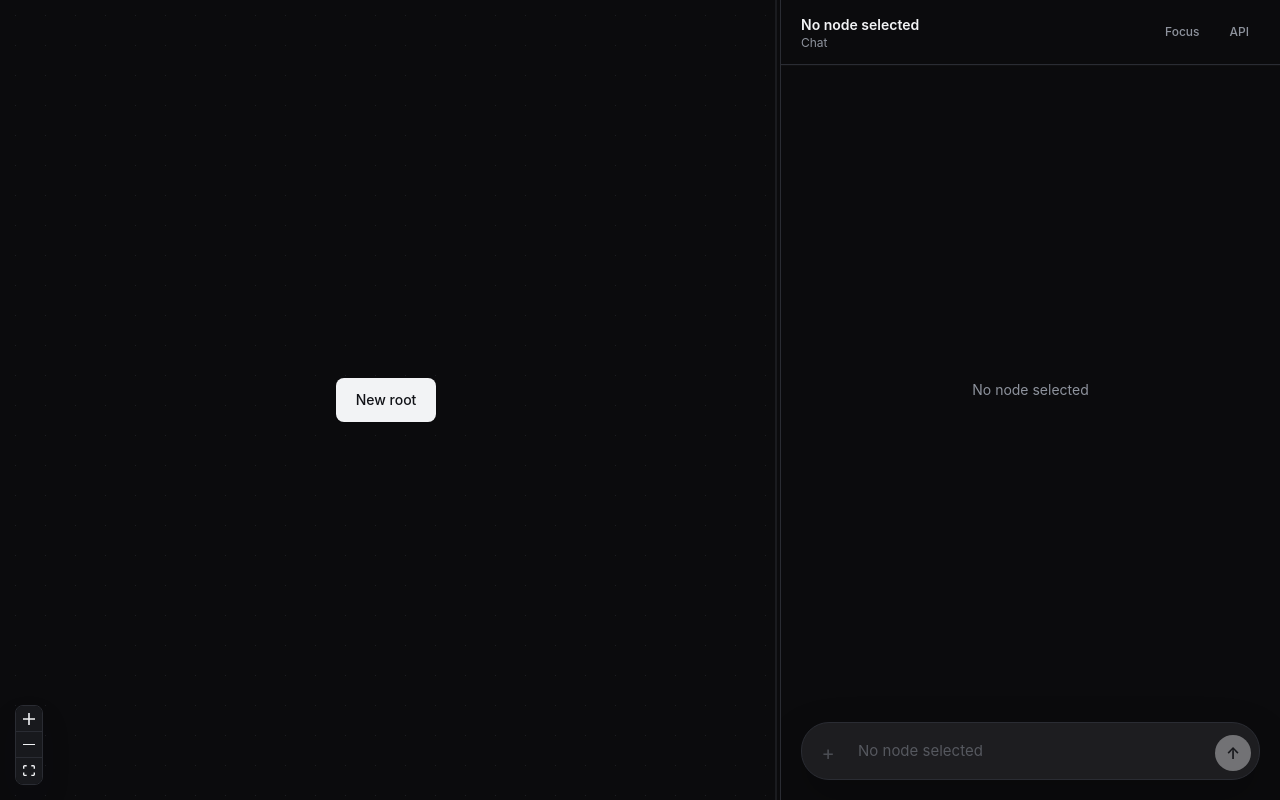
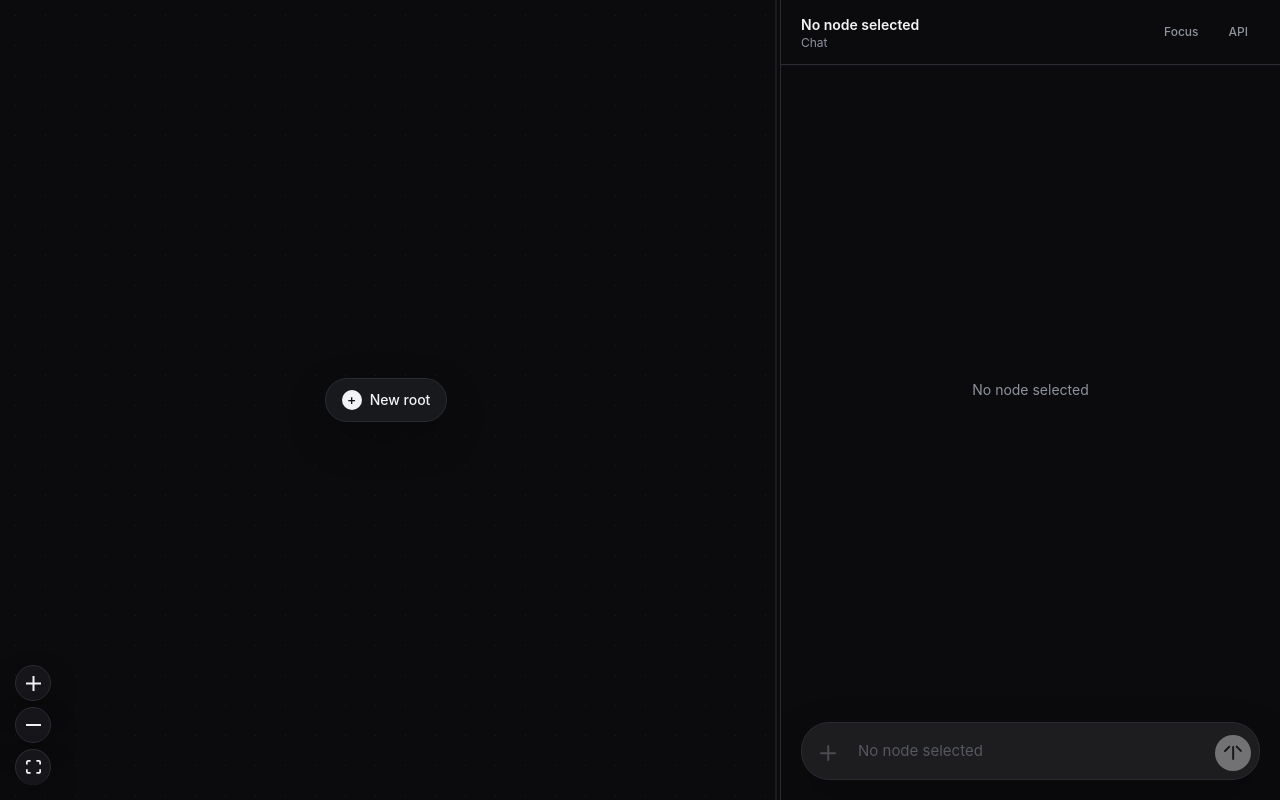
Before and after one commit to alimak4v/ino_agent, a React (Vite) app: page / in a window 1280 px wide. Built offline with nearby package versions, Linux system fonts and the light colour scheme.

Commit message:
Refine chat and tree visual design

```diff
--- a/src/components/ChatPanel.tsx
+++ b/src/components/ChatPanel.tsx
@@ -6,7 +6,13 @@ import {
   useRef,
   useState,
 } from "react";
-import { api, isTauriRuntime, type ChatSettings, type Message, type SettingsInput } from "../lib/api";
+import {
+  api,
+  isTauriRuntime,
+  type ChatSettings,
+  type Message,
+  type SettingsInput,
+} from "../lib/api";
 import type { CanvasLayoutNode } from "./TreeCanvas";
 import { MarkdownMessage } from "./MarkdownMessage";
 
@@ -209,18 +215,18 @@ export function ChatPanel({
                 : "Chat"}
             </div>
           </div>
-          <div className="flex shrink-0 items-center gap-2">
+          <div className="flex shrink-0 items-center gap-1.5">
             <button
               type="button"
               onClick={onToggleTree}
-              className="rounded-full border border-transparent px-2.5 py-1.5 text-xs font-medium text-[color:var(--muted)] transition-colors hover:border-[color:var(--border)] hover:bg-[color:var(--panel)] hover:text-[color:var(--text)]"
+              className="h-8 rounded-full px-3 text-xs font-medium text-[color:var(--muted)] transition-colors hover:bg-[color:var(--panel)] hover:text-[color:var(--text)]"
             >
               {treeVisible ? "Focus" : "Tree"}
             </button>
             <button
               type="button"
               onClick={() => setSettingsOpen((value) => !value)}
-              className="rounded-full border border-transparent px-2.5 py-1.5 text-xs font-medium text-[color:var(--muted)] transition-colors hover:border-[color:var(--border)] hover:bg-[color:var(--panel)] hover:text-[color:var(--text)]"
+              className="h-8 rounded-full px-3 text-xs font-medium text-[color:var(--muted)] transition-colors hover:bg-[color:var(--panel)] hover:text-[color:var(--text)]"
             >
               API
             </button>
@@ -436,10 +442,14 @@ export function ChatPanel({
                 type="button"
                 disabled={!canWrite || sending || attachmentBusy}
                 onClick={() => fileInputRef.current?.click()}
-              className="grid h-9 w-9 shrink-0 place-items-center rounded-full text-xl leading-none text-[color:var(--muted)] transition-colors hover:bg-[color:var(--selected)] hover:text-[color:var(--text)] disabled:cursor-not-allowed disabled:opacity-40"
+                className="group relative grid h-9 w-9 shrink-0 place-items-center rounded-full text-[color:var(--muted)] transition-colors hover:bg-[color:var(--selected)] hover:text-[color:var(--text)] disabled:cursor-not-allowed disabled:opacity-40"
                 aria-label={attachmentBusy ? "Loading files" : "Attach files"}
               >
-              {attachmentBusy ? "..." : "+"}
+                {attachmentBusy ? (
+                  <span className="text-xs leading-none">...</span>
+                ) : (
+                  <PlusIcon />
+                )}
               </button>
               <textarea
                 ref={textareaRef}
@@ -460,10 +470,10 @@ export function ChatPanel({
               <button
                 type="submit"
                 disabled={!canSend}
-              className="grid h-9 w-9 shrink-0 place-items-center rounded-full bg-[color:var(--button)] text-base font-semibold text-[color:var(--button-text)] transition-opacity disabled:cursor-not-allowed disabled:opacity-40"
+                className="grid h-9 w-9 shrink-0 place-items-center rounded-full bg-[color:var(--button)] text-[color:var(--button-text)] transition-opacity disabled:cursor-not-allowed disabled:opacity-40"
                 aria-label="Send"
               >
-              ↑
+                <SendIcon />
               </button>
             </div>
           </div>
@@ -520,6 +530,25 @@ function InlineVisualization({ html }: { html: string }) {
   );
 }
 
+function PlusIcon() {
+  return (
+    <span className="relative block h-4 w-4" aria-hidden="true">
+      <span className="absolute left-1/2 top-0 h-4 w-[1.5px] -translate-x-1/2 rounded-full bg-current" />
+      <span className="absolute left-0 top-1/2 h-[1.5px] w-4 -translate-y-1/2 rounded-full bg-current" />
+    </span>
+  );
+}
+
+function SendIcon() {
+  return (
+    <span className="relative block h-4 w-4" aria-hidden="true">
+      <span className="absolute left-1/2 top-[1px] h-[14px] w-[1.7px] -translate-x-1/2 rounded-full bg-current" />
+      <span className="absolute left-[4px] top-[1px] h-[8px] w-[1.7px] origin-top rotate-45 rounded-full bg-current" />
+      <span className="absolute right-[4px] top-[1px] h-[8px] w-[1.7px] origin-top -rotate-45 rounded-full bg-current" />
+    </span>
+  );
+}
+
 async function readFileAsAttachment(file: File): Promise<AttachmentDraft> {
   if (file.size > MAX_FILE_BYTES) {
     throw new Error(`File is larger than ${formatBytes(MAX_FILE_BYTES)}.`);
@@ -533,9 +562,8 @@ async function readFileAsAttachment(file: File): Promise<AttachmentDraft> {
 
   if (textLike) {
     const text = await readFileText(file);
-    const clipped = text.length > MAX_TEXT_CHARS
-      ? `${text.slice(0, MAX_TEXT_CHARS)}\n\n[File clipped]`
-      : text;
+    const clipped =
+      text.length > MAX_TEXT_CHARS ? `${text.slice(0, MAX_TEXT_CHARS)}\n\n[File clipped]` : text;
     return {
       id: crypto.randomUUID(),
       name: file.name,
--- a/src/components/TreeCanvas.tsx
+++ b/src/components/TreeCanvas.tsx
@@ -54,44 +54,43 @@ interface ContextMenuEvent {
 function TreeNodeCard({ data }: { data: TreeNodeData }) {
   return (
     <div
-      className="no-drag relative w-[220px] overflow-hidden rounded-lg border px-3.5 py-3 transition-all"
+      className="no-drag relative w-[240px] overflow-hidden rounded-[22px] border px-4 py-3.5 transition-all"
       style={{
-        borderColor: data.selected ? "var(--accent)" : "var(--border)",
+        borderColor: data.selected
+          ? "color-mix(in srgb, var(--accent) 72%, var(--border))"
+          : "color-mix(in srgb, var(--border) 84%, transparent)",
         background: data.isRoot
-          ? "color-mix(in srgb, var(--panel) 88%, var(--accent) 12%)"
+          ? "color-mix(in srgb, var(--panel) 94%, var(--accent) 6%)"
           : data.selected
-            ? "var(--selected)"
-            : "var(--panel)",
+            ? "color-mix(in srgb, var(--panel) 86%, var(--accent) 14%)"
+            : "color-mix(in srgb, var(--panel) 92%, transparent)",
         color: "var(--text)",
         boxShadow: data.selected
-          ? "0 14px 30px color-mix(in srgb, var(--accent) 18%, transparent), 0 0 0 3px color-mix(in srgb, var(--accent) 14%, transparent)"
-          : "0 10px 24px rgba(15, 23, 42, 0.08)",
+          ? "0 18px 52px rgba(0, 0, 0, 0.28), 0 0 0 1px color-mix(in srgb, var(--accent) 18%, transparent)"
+          : "0 14px 36px rgba(0, 0, 0, 0.18)",
       }}
     >
-      <div
-        className="absolute inset-x-0 top-0 h-1"
-        style={{
-          background: data.selected
-            ? "var(--accent)"
-            : data.isLeaf
-              ? "color-mix(in srgb, var(--accent) 58%, var(--panel))"
-              : "color-mix(in srgb, var(--edge) 70%, var(--panel))",
-        }}
-      />
-      <div className="flex items-center gap-2">
+      <div className="flex min-h-9 items-center gap-3">
         <span
-          className="h-2 w-2 shrink-0 rounded-full"
+          className="h-2.5 w-2.5 shrink-0 rounded-full"
           style={{
             background: data.isLeaf
-              ? "var(--accent)"
-              : "color-mix(in srgb, var(--edge) 82%, var(--text))",
+              ? "color-mix(in srgb, var(--accent) 86%, var(--text))"
+              : "color-mix(in srgb, var(--edge) 72%, var(--text))",
+            boxShadow: data.selected
+              ? "0 0 0 4px color-mix(in srgb, var(--accent) 12%, transparent)"
+              : "none",
           }}
         />
-        <div className="truncate text-sm font-semibold">{data.label}</div>
+        <div className="min-w-0">
+          <div className="truncate text-[15px] font-semibold tracking-normal">{data.label}</div>
+          {data.summary && data.summary !== "Empty" && !data.isRoot && !data.isLeaf && (
+            <div className="mt-0.5 truncate text-xs text-[color:var(--muted)]">
+              {data.summary}
+            </div>
+          )}
+        </div>
       </div>
-      {data.summary && data.summary !== "Empty" && !data.isRoot && !data.isLeaf && (
-        <div className="mt-1 truncate text-xs text-[color:var(--muted)]">{data.summary}</div>
-      )}
       <Handle
         id="target"
         type="target"
@@ -158,9 +157,9 @@ export function TreeCanvas({
             zIndex: highlighted ? 2 : 1,
             style: {
               stroke: highlighted ? "var(--accent)" : "var(--edge)",
-              strokeWidth: highlighted ? 3 : 2.2,
+              strokeWidth: highlighted ? 2.4 : 1.6,
               strokeLinecap: "round",
-              opacity: highlighted ? 0.92 : 0.74,
+              opacity: highlighted ? 0.72 : 0.38,
             },
           };
         }),
@@ -234,18 +233,21 @@ export function TreeCanvas({
           <button
             type="button"
             onClick={onCreateRoot}
-            className="rounded-lg bg-[color:var(--button)] px-4 py-2 text-sm font-medium text-[color:var(--button-text)] shadow-sm"
+            className="inline-flex h-9 items-center gap-2 rounded-full border border-[color:var(--border)] bg-[color:var(--panel)] px-3 text-sm font-medium text-[color:var(--text)] shadow-[0_12px_30px_rgba(0,0,0,0.18)] transition-colors hover:bg-[color:var(--panel-soft)]"
           >
+            <span className="grid h-5 w-5 place-items-center rounded-full bg-[color:var(--button)] text-sm leading-none text-[color:var(--button-text)]">
+              +
+            </span>
             New root
           </button>
         )}
         {rootsCount > 0 && (
-          <div className="rounded-lg border border-[color:var(--border)] bg-[color:var(--panel)] px-3 py-2 text-xs text-[color:var(--muted)] shadow-sm">
+          <div className="rounded-full border border-[color:var(--border)] bg-[color:var(--panel)] px-3 py-2 text-xs text-[color:var(--muted)] shadow-[0_12px_30px_rgba(0,0,0,0.14)]">
             {rootsCount} roots
           </div>
         )}
         {statusText && (
-          <div className="max-w-[420px] truncate rounded-lg border border-red-200 bg-red-50 px-3 py-2 text-xs text-red-700 shadow-sm">
+          <div className="max-w-[420px] truncate rounded-full border border-red-500/30 bg-red-500/10 px-3 py-2 text-xs text-red-200 shadow-sm">
             {statusText}
           </div>
         )}
@@ -256,8 +258,11 @@ export function TreeCanvas({
           <button
             type="button"
             onClick={onCreateRoot}
-            className="pointer-events-auto rounded-lg bg-[color:var(--button)] px-5 py-3 text-sm font-medium text-[color:var(--button-text)] shadow-sm"
+            className="pointer-events-auto inline-flex h-11 items-center gap-2 rounded-full border border-[color:var(--border)] bg-[color:var(--panel)] px-4 text-sm font-medium text-[color:var(--text)] shadow-[0_16px_42px_rgba(0,0,0,0.22)] transition-colors hover:bg-[color:var(--panel-soft)]"
           >
+            <span className="grid h-5 w-5 place-items-center rounded-full bg-[color:var(--button)] text-sm leading-none text-[color:var(--button-text)]">
+              +
+            </span>
             New root
           </button>
         </div>
@@ -293,7 +298,7 @@ export function TreeCanvas({
 
       {menu && (
         <div
-          className="no-drag fixed z-50 min-w-[178px] rounded-lg border border-[color:var(--border)] bg-[color:var(--panel)] p-1 shadow-xl"
+          className="no-drag fixed z-50 min-w-[178px] rounded-2xl border border-[color:var(--border)] bg-[color:var(--panel)]/95 p-1.5 shadow-[0_18px_50px_rgba(0,0,0,0.35)] backdrop-blur"
           style={{ left: menu.x, top: menu.y }}
           onClick={(event) => event.stopPropagation()}
           onMouseDown={(event) => event.stopPropagation()}
@@ -304,21 +309,21 @@ export function TreeCanvas({
               <button
                 type="button"
                 onClick={() => runMenuAction(() => onRenameNode(menu.node!))}
-                className="no-drag block w-full rounded-md px-3 py-2 text-left text-sm hover:bg-[color:var(--selected)]"
+                className="no-drag block w-full rounded-xl px-3 py-2 text-left text-sm hover:bg-[color:var(--selected)]"
               >
                 Rename
               </button>
               <button
                 type="button"
                 onClick={() => runMenuAction(() => onCreateChild(menu.node!))}
-                className="no-drag block w-full rounded-md px-3 py-2 text-left text-sm hover:bg-[color:var(--selected)]"
+                className="no-drag block w-full rounded-xl px-3 py-2 text-left text-sm hover:bg-[color:var(--selected)]"
               >
                 Add branch
               </button>
               <button
                 type="button"
                 onClick={() => runMenuAction(() => onDeleteNode(menu.node!))}
-                className="no-drag block w-full rounded-md px-3 py-2 text-left text-sm text-red-600 hover:bg-red-50"
+                className="no-drag block w-full rounded-xl px-3 py-2 text-left text-sm text-red-300 hover:bg-red-500/10"
               >
                 Delete
               </button>
@@ -327,7 +332,7 @@ export function TreeCanvas({
             <button
               type="button"
               onClick={() => runMenuAction(onCreateRoot)}
-              className="no-drag block w-full rounded-md px-3 py-2 text-left text-sm hover:bg-[color:var(--selected)]"
+              className="no-drag block w-full rounded-xl px-3 py-2 text-left text-sm hover:bg-[color:var(--selected)]"
             >
               New root
             </button>
--- a/src/index.css
+++ b/src/index.css
@@ -43,20 +43,39 @@ body {
 }
 
 .react-flow__edge-path {
-  filter: drop-shadow(0 5px 8px rgba(15, 23, 42, 0.1));
+  filter: none;
 }
 
 .react-flow__controls {
-  border: 1px solid var(--border);
-  border-radius: 8px;
-  box-shadow: 0 14px 30px rgba(15, 23, 42, 0.1);
-  overflow: hidden;
+  display: flex;
+  flex-direction: column;
+  gap: 6px;
+  border: 0;
+  border-radius: 999px;
+  background: transparent;
+  box-shadow: none;
+  overflow: visible;
 }
 
 .react-flow__controls-button {
-  border-color: var(--border);
-  background: var(--panel);
+  width: 36px;
+  height: 36px;
+  border: 1px solid var(--border);
+  border-radius: 999px;
+  background: color-mix(in srgb, var(--panel) 88%, transparent);
   color: var(--text);
+  box-shadow: 0 12px 30px rgba(0, 0, 0, 0.22);
+  backdrop-filter: blur(10px);
+}
+
+.react-flow__controls-button:hover {
+  background: var(--panel-soft);
+}
+
+.react-flow__controls-button svg {
+  max-width: 15px;
+  max-height: 15px;
+  fill: currentColor;
 }
 
 .react-flow__attribution {
```
Lines whose indentation alone changed are shown as unchanged.
